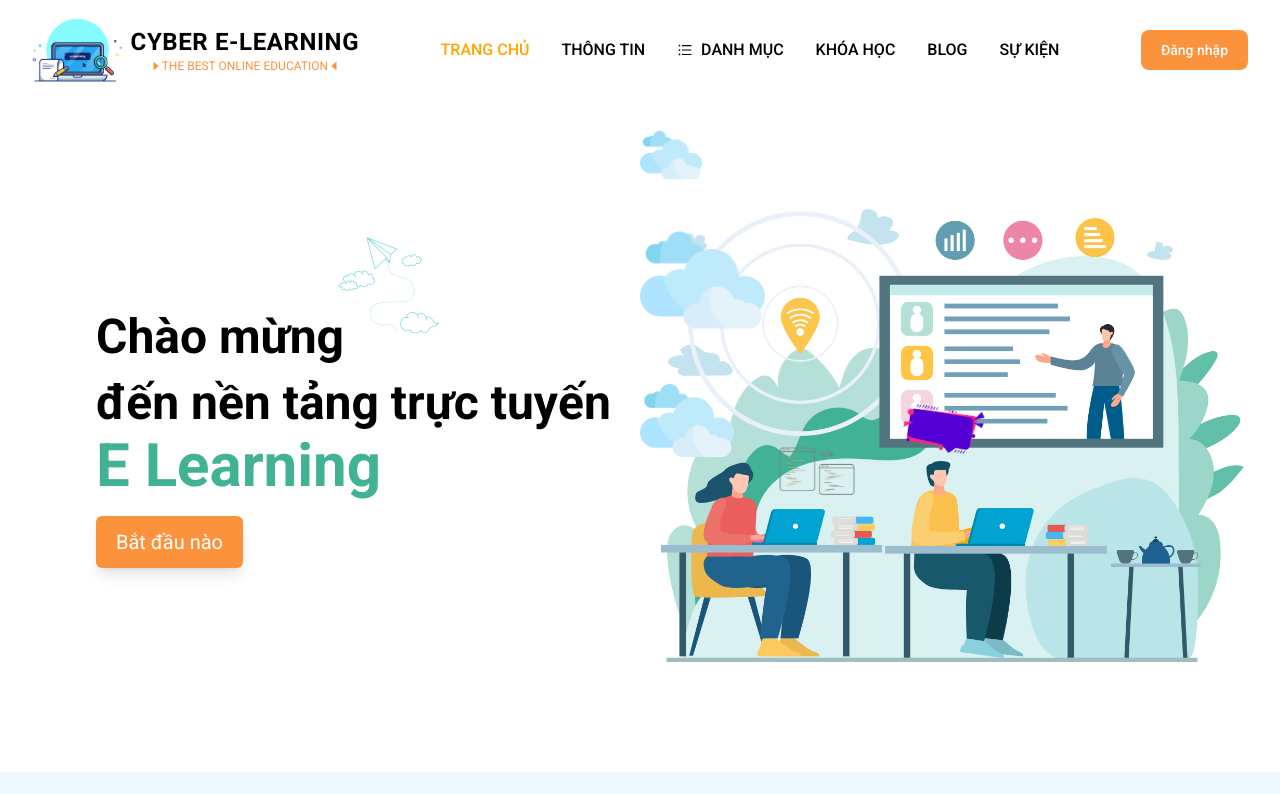
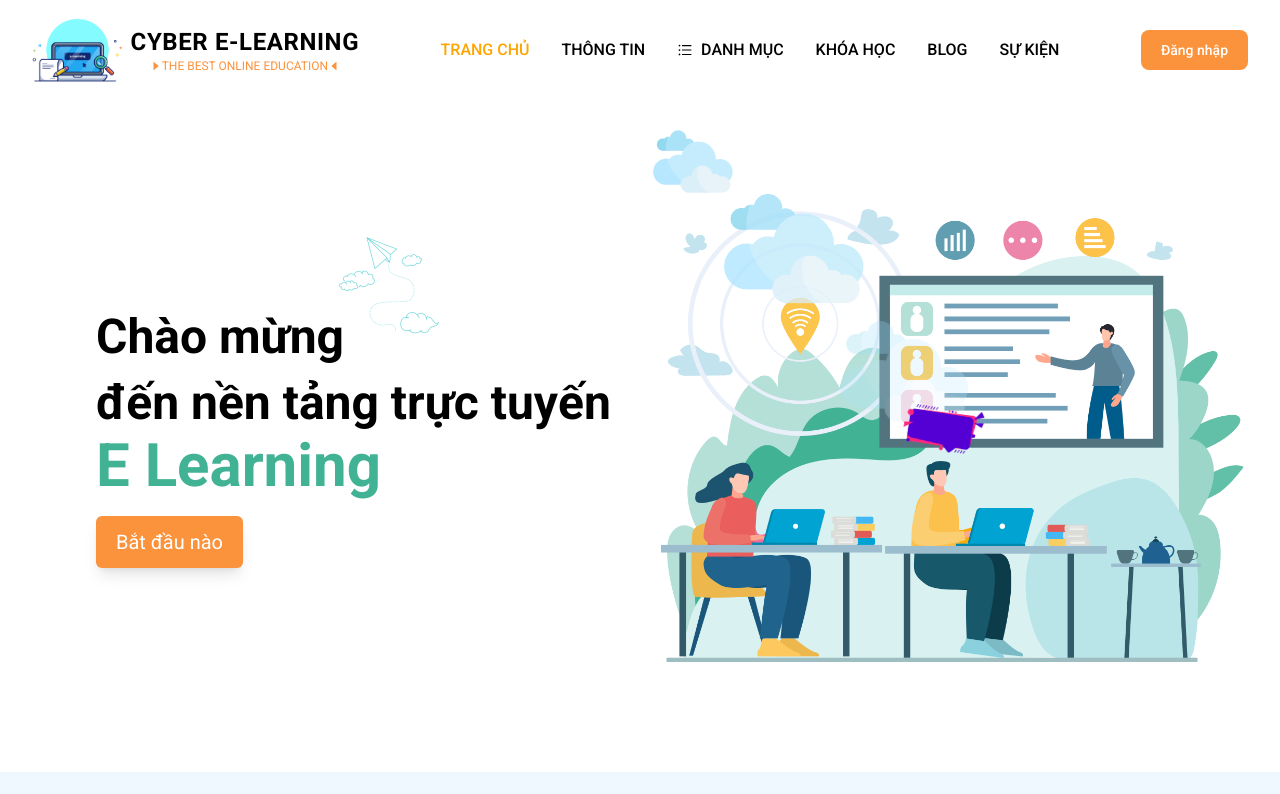
Before and after one commit to hqbao000101/BCS07_FINAL_G9_ELearning, a React (Create React App) app: page / in a window 1280 px wide. Shown: the top 794 px of the page. Built offline with nearby package versions, Linux system fonts and the light colour scheme.

Commit message:
feat:banner-cloud-animation

```diff
--- a/src/App.css
+++ b/src/App.css
@@ -47,3 +47,14 @@ body::-webkit-scrollbar {
     opacity: 1;
   }
 }
+
+@keyframes floatRight {
+  from {
+    transform: translateX(0) scale(1);
+    opacity: 1;
+  }
+  to {
+    transform: translateX(10vw) scale(1.5);
+    opacity: 0;
+  }
+}
--- a/src/pages/Home/Home.scss
+++ b/src/pages/Home/Home.scss
@@ -1,25 +1,31 @@
 #cloud1 {
   top: 0;
   left: 0;
-  width: 10%;
+  width: 12%;
+  opacity: 0;
+  animation: floatRight 5s linear infinite;
 }
 
 #cloud2 {
-  top: 15%;
-  left: 0;
+  top: 10%;
+  left: 10%;
   width: 20%;
+  opacity: 0;
+  animation: floatRight 7s linear 4s infinite;
 }
 
 #cloud3 {
-  top: 40%;
-  left: 0;
+  top: 32%;
+  left: 20%;
   width: 15%;
+  opacity: 0;
+  animation: floatRight 5s linear 2s infinite;
 }
 
 #code {
   bottom: 36%;
   left: 20%;
-  animation: floatTop 5s ease-out 1s infinite;
+  animation: floatTop 3s ease-out 1s infinite;
 }
 
 #thought {
```
